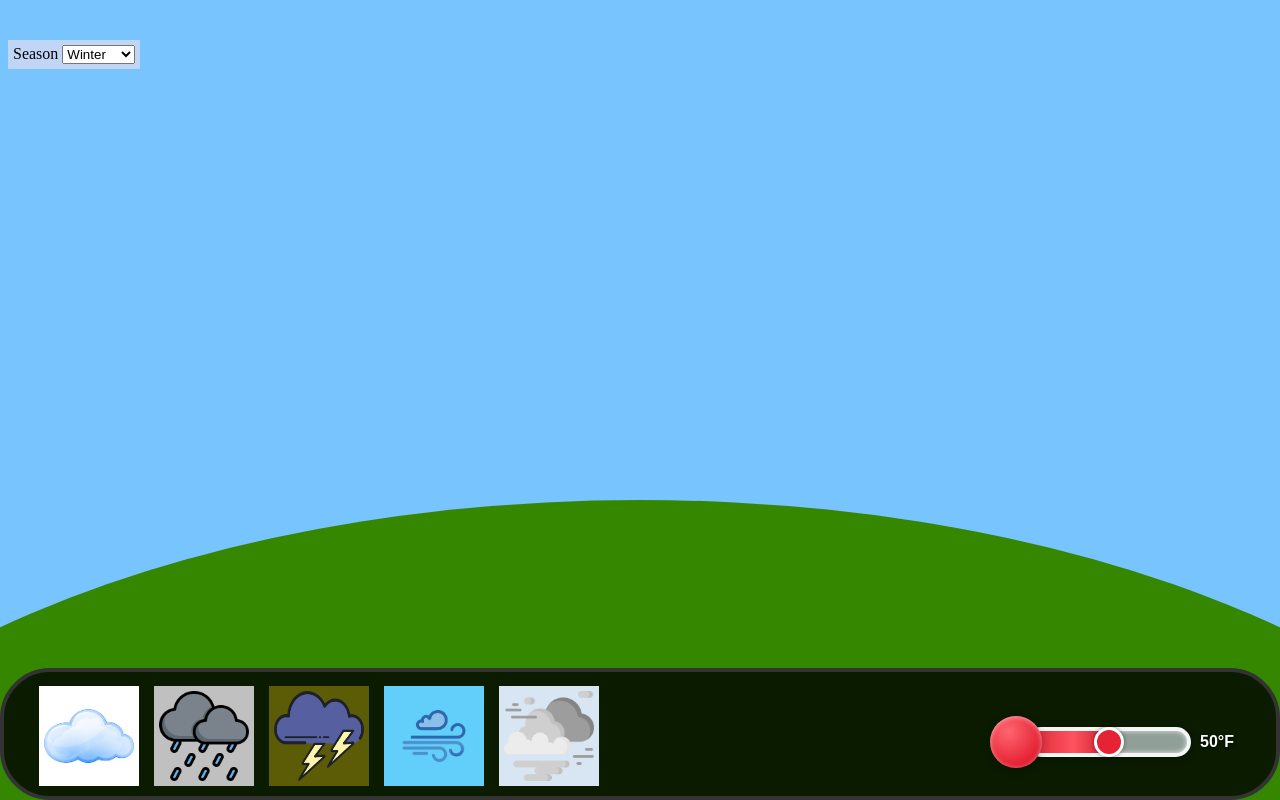
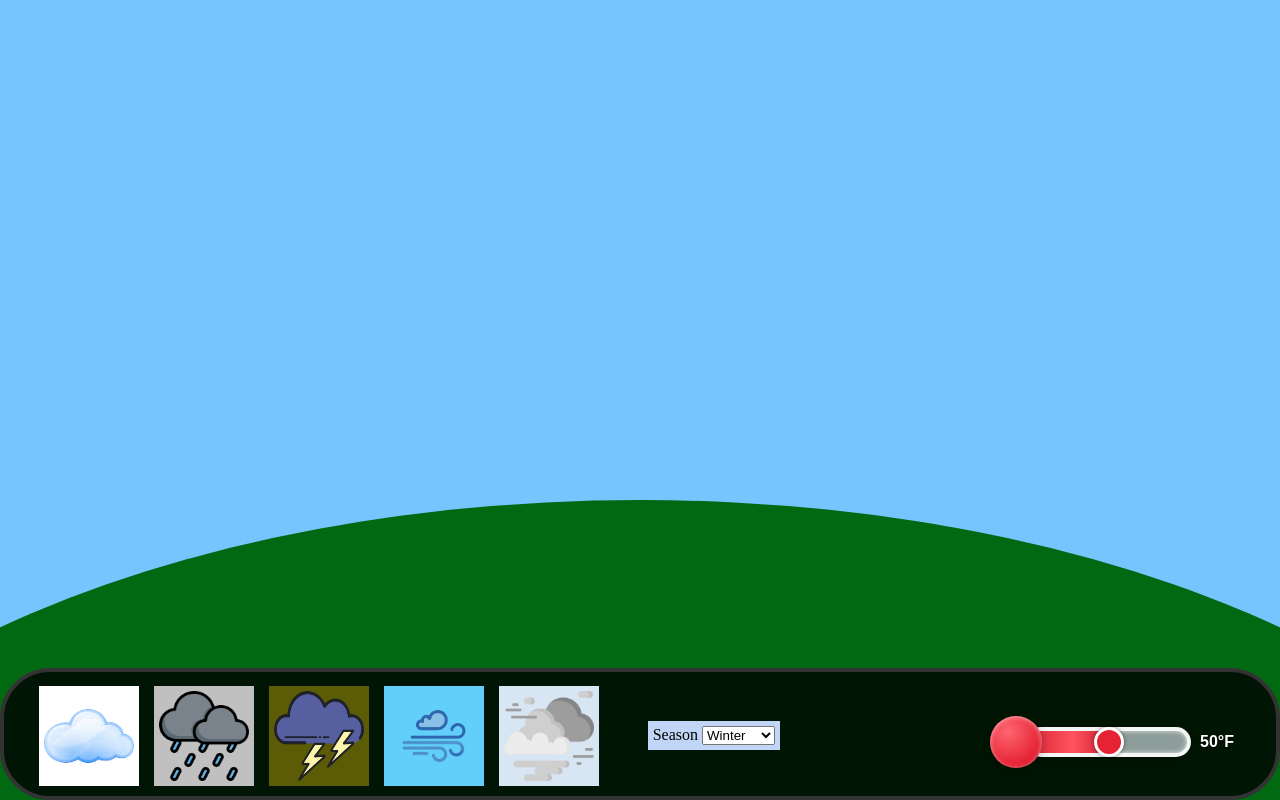
Before and after one commit to Kylored8/project, a plain HTML site: page index.html in a window 1280 px wide. Drawn offline with nearby package versions, Linux system fonts and the light colour scheme.

Commit message:
moved season selector so clouds won't interfere

```diff
--- a/project.css
+++ b/project.css
@@ -418,7 +418,7 @@ body.night {
     right: -25%;
     width: 150%;
     height: 1000px;
-    background-color: #368700;
+    background-color: #006912;
     border-radius: 50%;
     z-index: -1;
     animation-name:thawing;
@@ -546,7 +546,8 @@ body.night {
 
 .Season-Selector {
     position: absolute;
-    top: 5%;
+    bottom: 50px;
+    right:500px;
     z-index: 2;
     background-color: #c1d5f6;
     padding: 5px;
```
